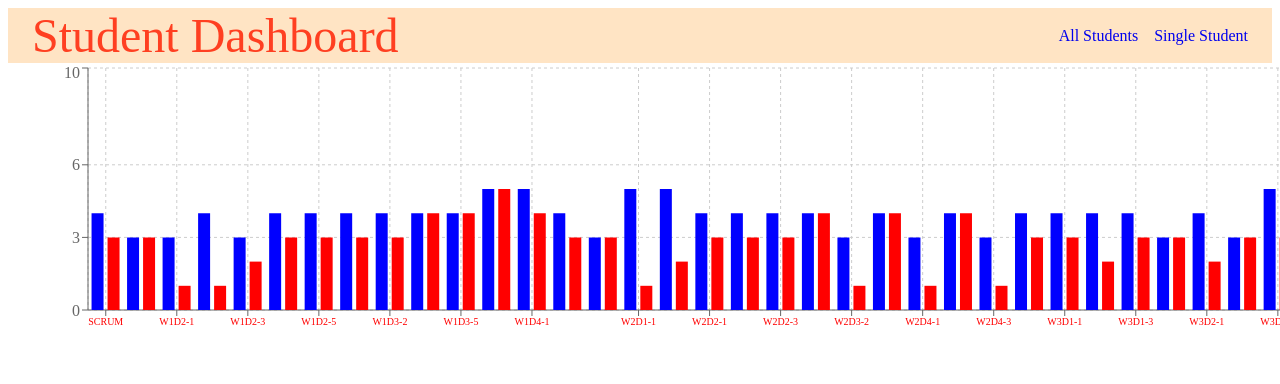
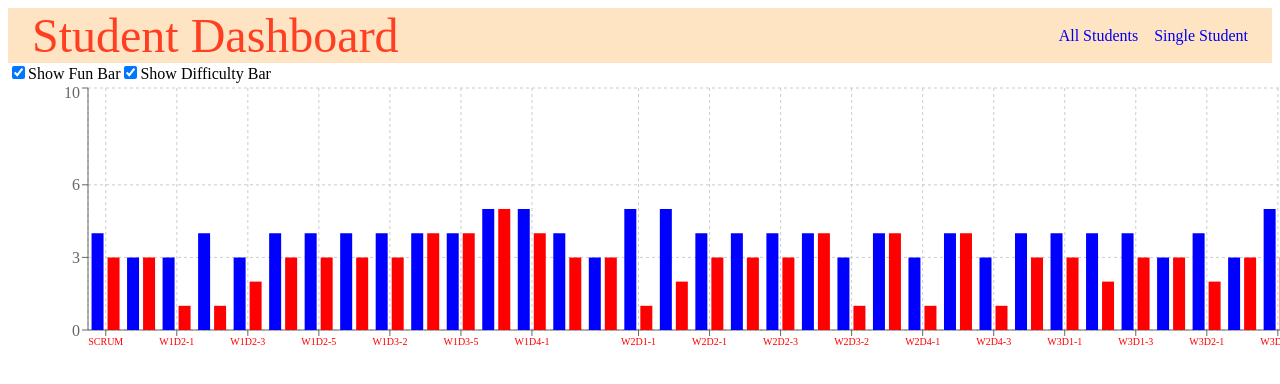
Before and after one commit to traktor12/StudentDashboard, a React (Create React App) app in the folder student_dashboard/: page / in a window 1280 px wide. Shown: the top 384 px of the page. Built offline with nearby package versions, Linux system fonts and the light colour scheme.

Commit message:
Main points working
The array is looped for unique names that are added as <option>
U can choose which bars u want u to display
The URL path gets changed to the name of the student

```diff
--- a/student_dashboard/src/dashboard/students/AllStudents.js
+++ b/student_dashboard/src/dashboard/students/AllStudents.js
@@ -1,4 +1,4 @@
-import React from "react";
+import React,{useState} from "react";
 import { allStudentData } from "../../data/studentData";
 import {
   BarChart,
@@ -11,10 +11,16 @@ import {
 } from "recharts";
 
 function AllStudents (){
+  const [showFunBar, setShowFunBar] = useState(true);
+  const [showDifficultyBar, setShowDifficultyBar] = useState(true);
 
 
   return(
     <div>
+       <input type="checkbox" checked={showFunBar} onChange={() => setShowFunBar(!showFunBar)} />
+      Show Fun Bar
+      <input type="checkbox" checked={showDifficultyBar} onChange={() => setShowDifficultyBar(!showDifficultyBar)} />
+      Show Difficulty Bar
       <BarChart
       width={20000}
       height={300}
@@ -31,8 +37,8 @@ function AllStudents (){
       <YAxis type="number" domain={[0, 10]} />
       <Tooltip />
       <Legend />
-      <Bar dataKey="funGrade" fill="blue" />
-      <Bar dataKey="difficultyGrade" fill="red" />
+      {showFunBar && <Bar id='funBar' dataKey="funGrade" fill="blue" />}
+      {showDifficultyBar && <Bar dataKey="difficultyGrade" fill="red" />}
     </BarChart>
     </div>
   )
--- a/student_dashboard/src/dashboard/students/SingleStudent.js
+++ b/student_dashboard/src/dashboard/students/SingleStudent.js
@@ -1,4 +1,4 @@
-import React, {useState, useEffect} from "react";
+import React, {useState} from "react";
 import { allStudentData } from "../../data/studentData";
 import {
     BarChart,
@@ -14,24 +14,22 @@ import {
 function SingleStudent() {
     const [picked, setPicked]=useState();
     const singleStudent = allStudentData.filter(x=> x.studentName.includes(picked));
+    const [showFunBar, setShowFunBar] = useState(true);
+    const [showDifficultyBar, setShowDifficultyBar] = useState(true);
 
-    const unique = [...new Set(allStudentData.map(item => item.studentName))]; // [ 'A', 'B']
+
+    const unique = [...new Set(allStudentData.map(item => item.studentName))];
     console.log(unique)
 
-    // const sss=
-    // <select id='sel' value={picked} onChange={x=>setPicked(x.target.value)}>
-    //             <option disabled selected>Select a student</option>
-    // </select>
+    const handleChange = (event) => {
+      const newValue = event.target.value;
+      window.history.pushState({}, '', `/${newValue}`);  // Update the URL path
+      //window.location.assign() to reloadd the page as well.
+      setPicked(newValue);  // Update the component state
+    }
 
-
-    //  function Addsss(){
-    //   useEffect(()=>
-    //         unique.forEach(x=>{
-    //             document.getElementById('sel').innerHTML += '<option value="' + x + '">' + x + "<option/>"
-    //         })  );
-    //   }
     const sss = (
-      <select id='sel' value={picked} onChange={x => setPicked(x.target.value)}>
+      <select id='sel' value={picked} onChange={handleChange}>
         <option disabled selected>Select a student</option>
         {unique.map(name => (
           <option key={name} value={name}>
@@ -45,7 +43,11 @@ function SingleStudent() {
     <div>
         {sss}
     <div>Name: {picked}</div>
-      <BarChart
+    <input type="checkbox" checked={showFunBar} onChange={() => setShowFunBar(!showFunBar)} />
+      Show Fun Bar
+      <input type="checkbox" checked={showDifficultyBar} onChange={() => setShowDifficultyBar(!showDifficultyBar)} />
+      Show Difficulty Bar
+    <BarChart
         width={2000}
         height={300}
         data={singleStudent}
@@ -61,10 +63,28 @@ function SingleStudent() {
         <YAxis type="number" domain={[0, 10]} />
         <Tooltip />
         <Legend />
-        <Bar dataKey="funGrade" fill="blue" />
+        {showFunBar && <Bar id='funBar' dataKey="funGrade" fill="blue" />}
+        {showDifficultyBar && <Bar dataKey="difficultyGrade" fill="red" />}
+      </BarChart>
+      {/* <BarChart
+        width={2000}
+        height={300}
+        data={singleStudent}
+        margin={{
+          top: 5,
+          right: 30,
+          left: 20,
+          bottom: 5,
+        }}
+      >
+        <CartesianGrid strokeDasharray="3 3" />
+        <XAxis dataKey="projectName" tick={{fontSize: 10, fill:'red'}}/>
+        <YAxis type="number" domain={[0, 10]} />
+        <Tooltip />
+        <Legend />
+        <Bar id='funBar' dataKey="funGrade" fill="blue" />
         <Bar dataKey="difficultyGrade" fill="red" />
-      </BarChart>
-
+      </BarChart> */}
     </div>
 
   );
```
